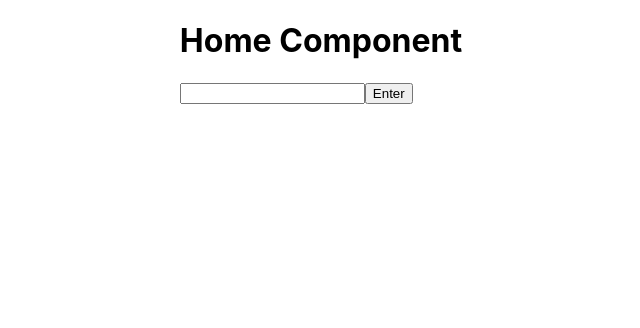
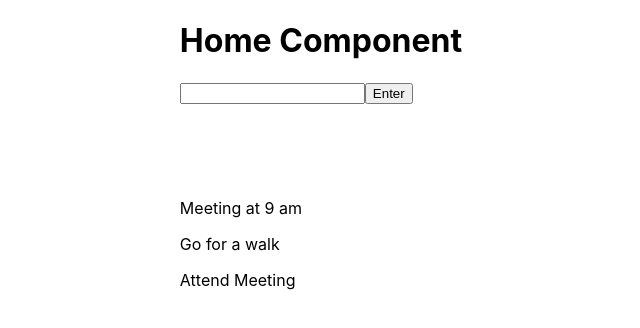
Before and after one commit to godsy07/react-with-redux, a React (Create React App) app: page / in a window 1280 px wide. Shown: the top 328 px of the page, without its empty margins (319-959 px from the left). Built offline with nearby package versions, Linux system fonts and the light colour scheme.

Commit message:
Display the array items of todos in Home component

```diff
--- a/src/App.js
+++ b/src/App.js
@@ -4,7 +4,7 @@ import Home from "./components/home/Home";
 
 const App = () => {
   return (
-    <div classname='app'>
+    <div className='app'>
       <Home />
     </div>
   );
--- a/src/components/home/Home.jsx
+++ b/src/components/home/Home.jsx
@@ -4,14 +4,15 @@ import Todo from "../todo/Todo";
 import "./home.css";
 
 const Home = ({ todos }) => {
-  console.log(todos);
   return (
     <div className='home'>
       <h1>Home Component</h1>
       <div className='add-area'>
         <Todo />
       </div>
-      <div className='list-items'></div>
+      <div className='list-items'>
+        {todos && todos.map((el) => <p key={el.id}>{el.text}</p>)}
+      </div>
     </div>
   );
 };
--- a/src/components/home/home.css
+++ b/src/components/home/home.css
@@ -10,3 +10,6 @@
   display: flex;
   min-height: 100px;
 }
+.list-items {
+  min-height: 100px;
+}
```
